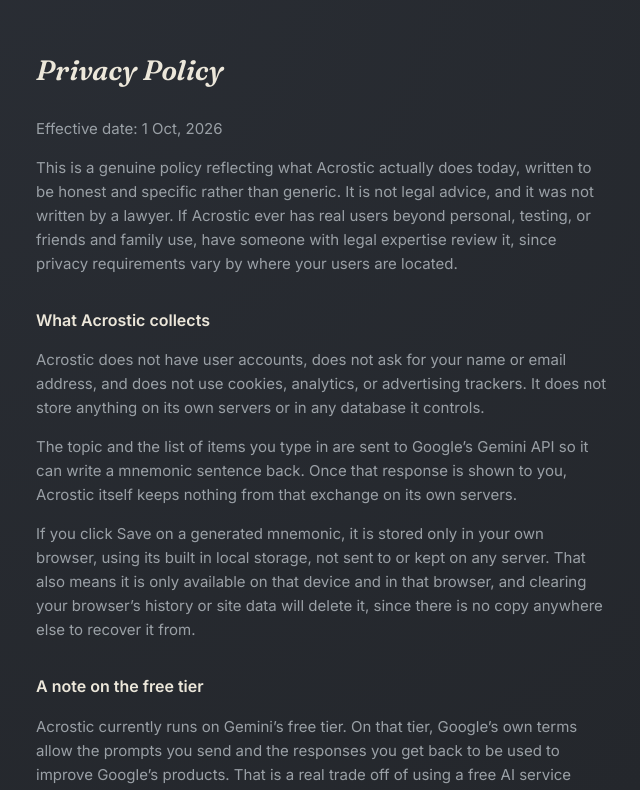
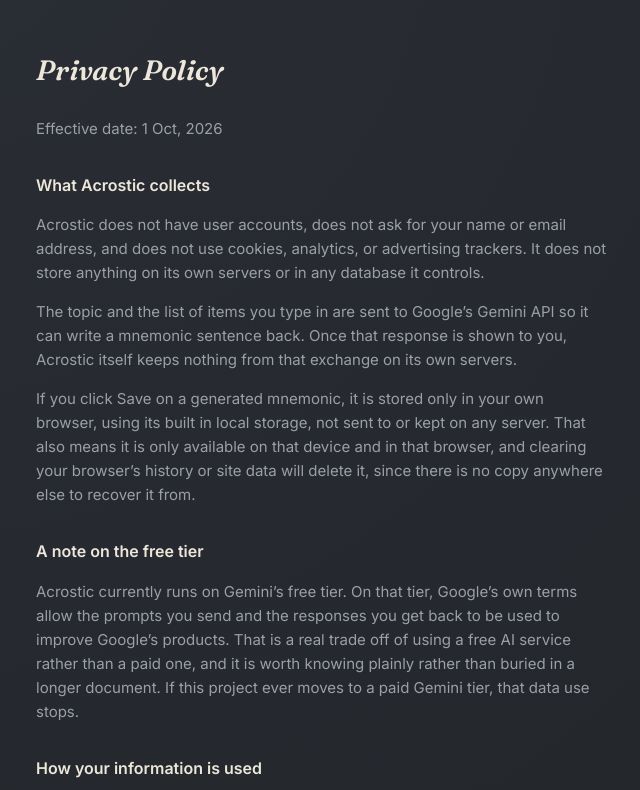
Before and after one commit to laynepasta/acrostic, a Next.js app: page /privacy in a window 1280 px wide. Shown: the top 790 px of the page, without its empty margins (318-958 px from the left). Built offline with nearby package versions, Linux system fonts and the light colour scheme.

Commit message:
Update page.tsx

```diff
--- a/app/privacy/page.tsx
+++ b/app/privacy/page.tsx
@@ -8,14 +8,6 @@
       <h1>Privacy Policy</h1>
 
       <p>Effective date: 1 Oct, 2026</p>
-
-      <p>
-        This is a genuine policy reflecting what Acrostic actually does today, written to be
-        honest and specific rather than generic. It is not legal advice, and it was not written
-        by a lawyer. If Acrostic ever has real users beyond personal, testing, or friends and
-        family use, have someone with legal expertise review it, since privacy requirements vary
-        by where your users are located.
-      </p>
 
       <h2>What Acrostic collects</h2>
       <p>
```
